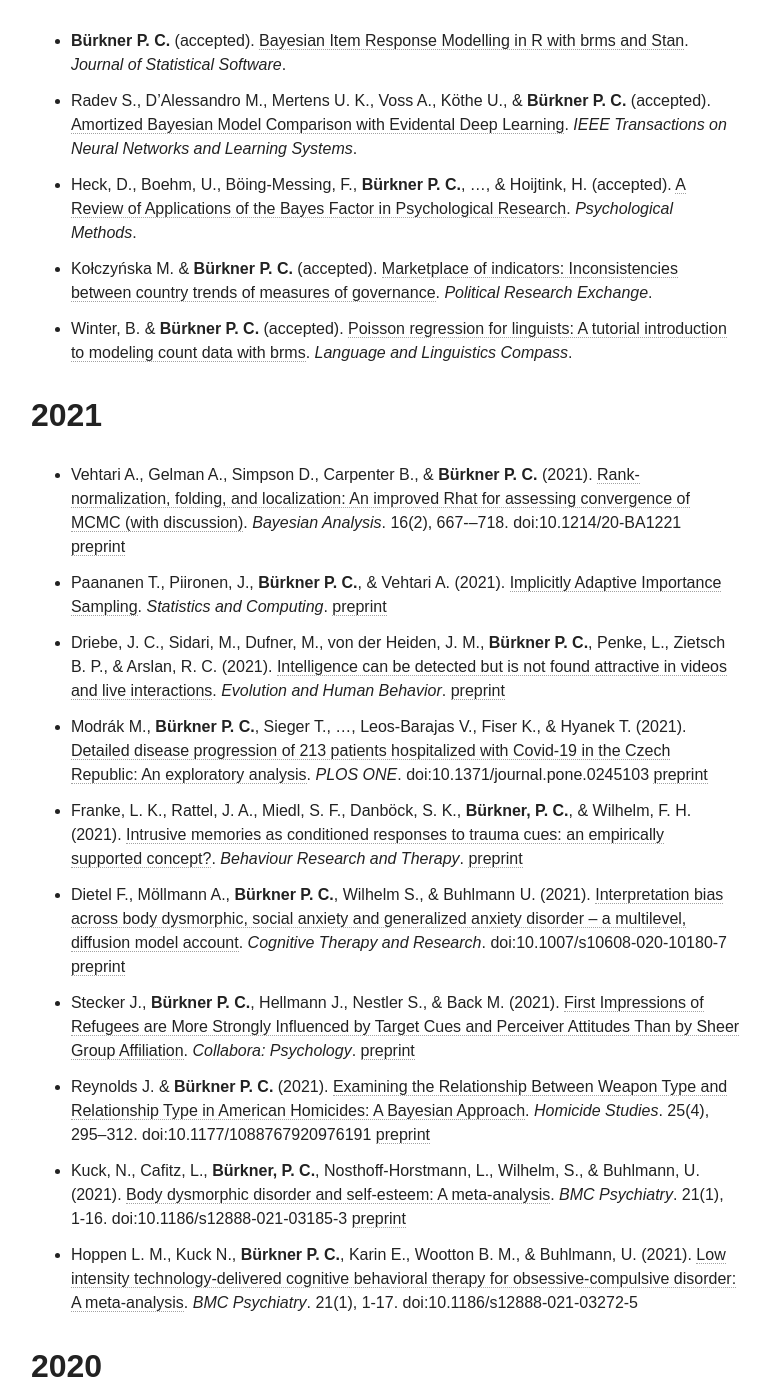
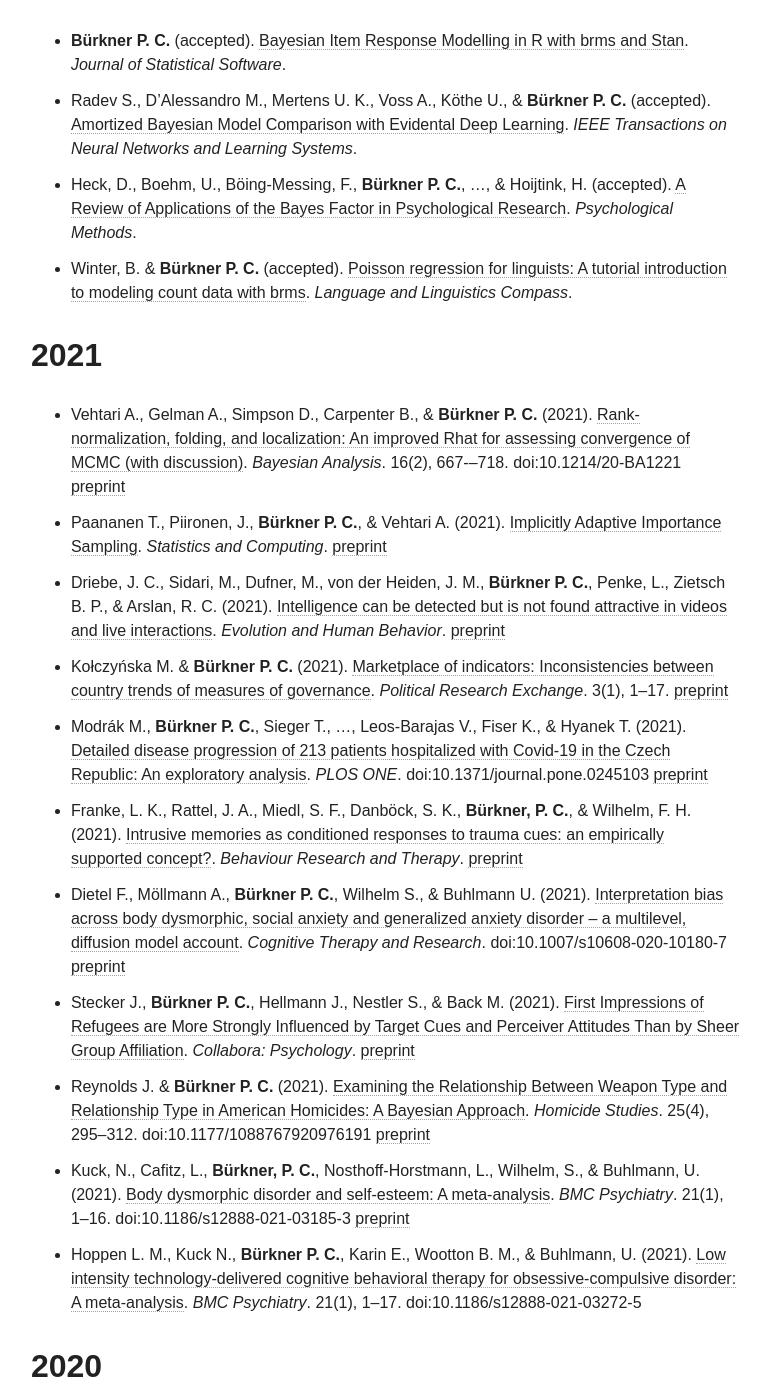
Before and after one commit to paul-buerkner/paul-buerkner.github.io, a Jekyll site: the page built from publications/index.md, in a window 1280 px wide and 1400 px high, scrolled down 2012 px. Shown: the whole window, without its empty margins (255-1025 px from the left). Built offline with Jekyll 4.4.1, drawn with Linux system fonts in a browser that asks for light colours; nearby versions of some CDN libraries.

Commit message:
move another paper to published

```diff
--- a/publications/index.md
+++ b/publications/index.md
@@ -31,7 +31,6 @@ excerpt: "A list of my publications"
 * **Bürkner P. C.** (accepted). [Bayesian Item Response Modelling in R with brms and Stan](https://arxiv.org/abs/1905.09501). *Journal of Statistical Software*.
 * Radev S., D’Alessandro M., Mertens U. K., Voss A., Köthe U., & **Bürkner P. C.** (accepted). [Amortized Bayesian Model Comparison with Evidental Deep Learning](https://arxiv.org/abs/2004.10629). *IEEE Transactions on Neural Networks and Learning Systems*.
 * Heck, D., Boehm, U., Böing-Messing, F., **Bürkner P. C.**, ..., & Hoijtink, H. (accepted). [A Review of Applications of the Bayes Factor in Psychological Research](https://psyarxiv.com/cu43g/). *Psychological Methods*.
-* Kołczyńska M. & **Bürkner P. C.** (accepted). [Marketplace of indicators: Inconsistencies between country trends of measures of governance](https://osf.io/preprints/socarxiv/u8gsc/). *Political Research Exchange*.
 * Winter, B. & **Bürkner P. C.** (accepted). [Poisson regression for linguists: A tutorial introduction to modeling count data with brms](https://osf.io/93kaf/). *Language and Linguistics Compass*.
 
 ## 2021
@@ -39,14 +38,15 @@ excerpt: "A list of my publications"
 * Vehtari A., Gelman A., Simpson D., Carpenter B., & **Bürkner P. C.** (2021). [Rank-normalization, folding, and localization: An improved Rhat for assessing convergence of MCMC (with discussion)](https://projecteuclid.org/journalArticle/Download?urlid=10.1214%2F20-BA1221). *Bayesian Analysis*. 16(2), 667-–718. doi:10.1214/20-BA1221 [preprint](https://arxiv.org/abs/1903.08008)
 * Paananen T., Piironen, J., **Bürkner P. C.**, & Vehtari A. (2021). [Implicitly Adaptive Importance Sampling](https://link.springer.com/article/10.1007%2Fs11222-020-09982-2). *Statistics and Computing*. [preprint](http://arxiv.org/abs/1906.08850)
 * Driebe, J. C., Sidari, M., Dufner, M., von der Heiden, J. M., **Bürkner P. C.**, Penke, L., Zietsch B. P., & Arslan, R. C. (2021). [Intelligence can be detected but is not found attractive in videos and live interactions](https://authors.elsevier.com/a/1d9q53tz48x6C5). *Evolution and Human Behavior*. [preprint](https://psyarxiv.com/qv3eh/)
+* Kołczyńska M. & **Bürkner P. C.** (2021). [Marketplace of indicators: Inconsistencies between country trends of measures of governance](https://www.tandfonline.com/doi/full/10.1080/2474736X.2021.1989984). *Political Research Exchange*. 3(1), 1--17. [preprint](https://osf.io/preprints/socarxiv/u8gsc/)
 * Modrák M., **Bürkner P. C.**, Sieger T., ..., Leos-Barajas V., Fiser K., & Hyanek T. (2021). [Detailed disease progression of 213 patients hospitalized with Covid-19 in the Czech Republic: An exploratory analysis](https://journals.plos.org/plosone/article?id=10.1371/journal.pone.0245103). *PLOS ONE*. doi:10.1371/journal.pone.0245103 [preprint](https://www.medrxiv.org/content/10.1101/2020.12.03.20239863v1)
 * Franke, L. K., Rattel, J. A., Miedl, S. F., Danböck, S. K., **Bürkner, P. C.**, & Wilhelm, F. H. (2021). [Intrusive memories as conditioned responses to trauma cues: an empirically supported concept?](https://doi.org/10.1016/j.brat.2021.103848). *Behaviour Research and Therapy*. [preprint](https://psyarxiv.com/t5h97/)
 * Dietel F., Möllmann A., **Bürkner P. C.**, Wilhelm S., & Buhlmann U. (2021). [Interpretation bias across body dysmorphic, social anxiety and generalized anxiety disorder – a multilevel, diffusion model account](https://doi.org/10.1007/s10608-020-10180-7). *Cognitive Therapy and Research*.
 doi:10.1007/s10608-020-10180-7 [preprint](https://psyarxiv.com/3hnpu/)
 * Stecker J., **Bürkner P. C.**, Hellmann J., Nestler S., & Back M. (2021). [First Impressions of Refugees are More Strongly Influenced by Target Cues and Perceiver Attitudes Than by Sheer Group Affiliation](https://doi.org/10.1525/collabra.22160). *Collabora: Psychology*. [preprint](https://psyarxiv.com/wt6kr)
 * Reynolds J. & **Bürkner P. C.** (2021). [Examining the Relationship Between Weapon Type and Relationship Type in American Homicides: A Bayesian Approach](https://journals.sagepub.com/doi/full/10.1177/1088767920976191). *Homicide Studies*. 25(4), 295--312. doi:10.1177/1088767920976191 [preprint](https://psyarxiv.com/tf7je/)
-* Kuck, N., Cafitz, L., **Bürkner, P. C.**, Nosthoff-Horstmann, L., Wilhelm, S., & Buhlmann, U. (2021). [Body dysmorphic disorder and self-esteem: A meta-analysis](https://bmcpsychiatry.biomedcentral.com/articles/10.1186/s12888-021-03185-3). *BMC Psychiatry*. 21(1), 1-16. doi:10.1186/s12888-021-03185-3 [preprint](https://psyarxiv.com/5g32t/)
-* Hoppen L. M., Kuck N., **Bürkner P. C.**, Karin E., Wootton B. M., & Buhlmann, U. (2021). [Low intensity technology-delivered cognitive behavioral therapy for obsessive-compulsive disorder: A meta-analysis](https://bmcpsychiatry.biomedcentral.com/articles/10.1186/s12888-021-03272-5). *BMC Psychiatry*. 21(1), 1-17. doi:10.1186/s12888-021-03272-5
+* Kuck, N., Cafitz, L., **Bürkner, P. C.**, Nosthoff-Horstmann, L., Wilhelm, S., & Buhlmann, U. (2021). [Body dysmorphic disorder and self-esteem: A meta-analysis](https://bmcpsychiatry.biomedcentral.com/articles/10.1186/s12888-021-03185-3). *BMC Psychiatry*. 21(1), 1--16. doi:10.1186/s12888-021-03185-3 [preprint](https://psyarxiv.com/5g32t/)
+* Hoppen L. M., Kuck N., **Bürkner P. C.**, Karin E., Wootton B. M., & Buhlmann, U. (2021). [Low intensity technology-delivered cognitive behavioral therapy for obsessive-compulsive disorder: A meta-analysis](https://bmcpsychiatry.biomedcentral.com/articles/10.1186/s12888-021-03272-5). *BMC Psychiatry*. 21(1), 1--17. doi:10.1186/s12888-021-03272-5
 
 ## 2020
 
```
